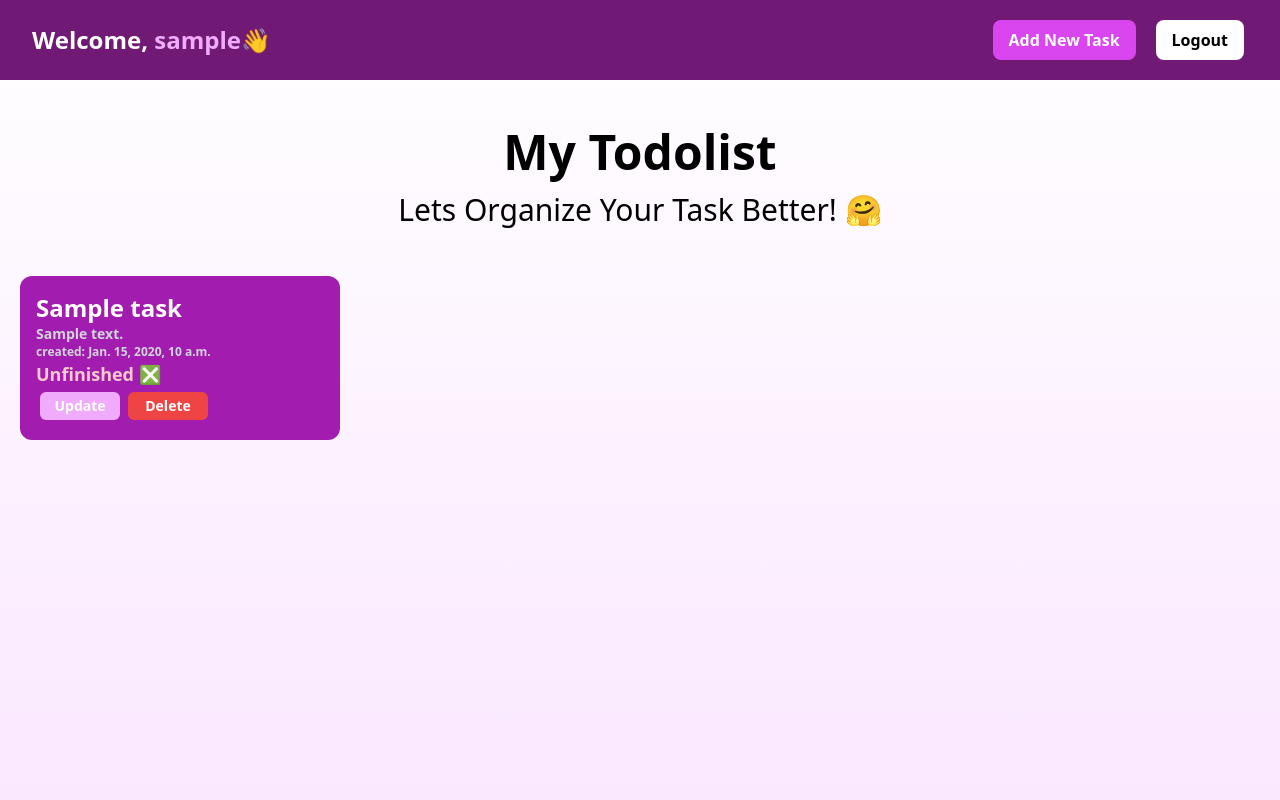
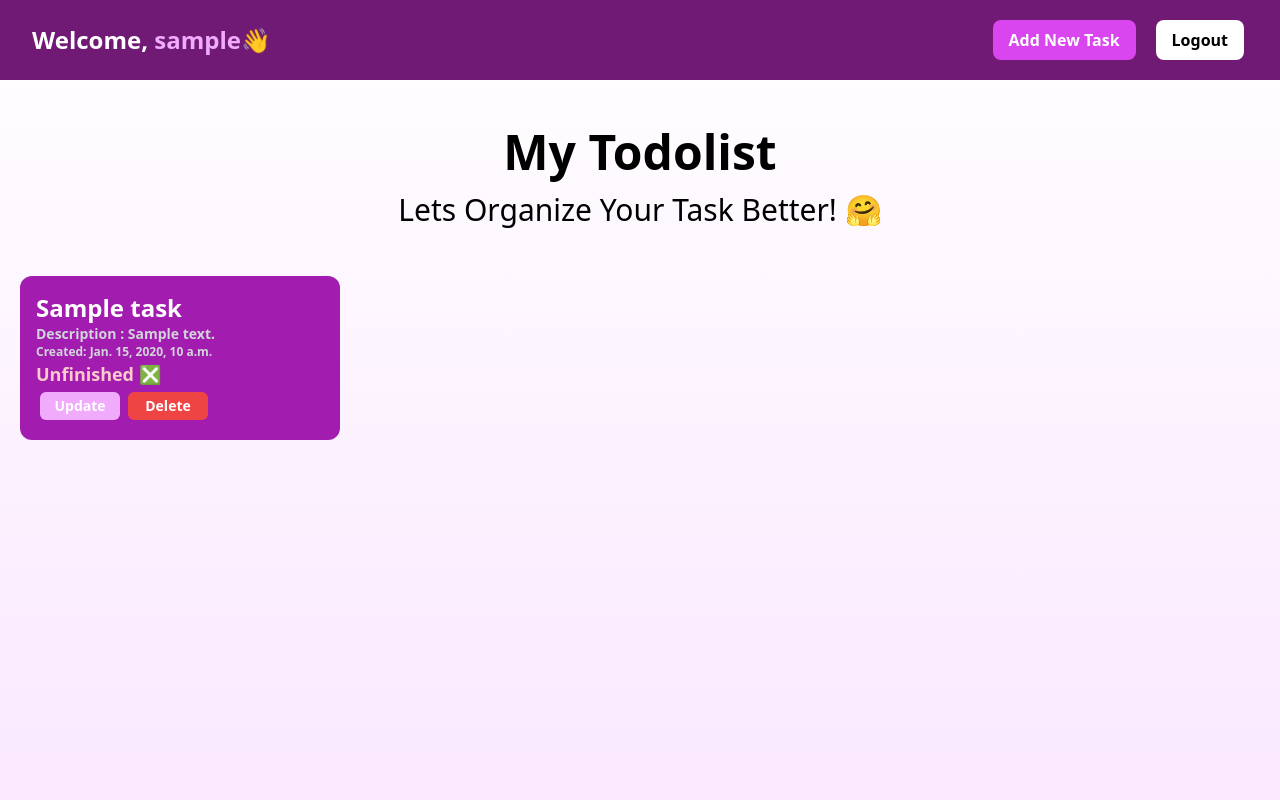
Before and after one commit to fitriadc/pbp-tugas-2-new, a Django app: template todolist/templates/todolist.html in a window 1280 px wide. Run offline with Django 4.2, Linux system fonts and the light colour scheme; the template is opened without the code that fills it: most values are stand-ins (such as "Sample title", 1, 10 or a date in 2020); some libraries are stand-ins or nearby versions.

Commit message:
Tugas 5 : Update style

```diff
--- a/todolist/templates/todolist.html
+++ b/todolist/templates/todolist.html
@@ -19,8 +19,8 @@
       <div class="text-white hover:scale-105 duration-150 flex flex-col justify-between p-4 lg:w-[20rem] sm:w-[18rem] h-fit bg-fuchsia-700 box-shadow-md rounded-xl">
           <div>
           <h2 class="font-semibold lg:text-2xl sm:text-xl">{{task.title}}</h2>
-          <h3 class="font-semibold lg:text-sm sm:text-xs text-gray-300">{{task.description}}</h3>
-          <p class="font-semibold text-xs text-gray-300">created: {{task.date}}</p>
+          <h3 class="font-semibold lg:text-sm sm:text-xs text-gray-300">Description : {{task.description}}</h3>
+          <p class="font-semibold text-xs text-gray-300">Created: {{task.date}}</p>
           {% if task.is_finished%}
             <p class="text-lg font-bold text-blue-200">Finished ✅ </p>
           {% else %}
```
